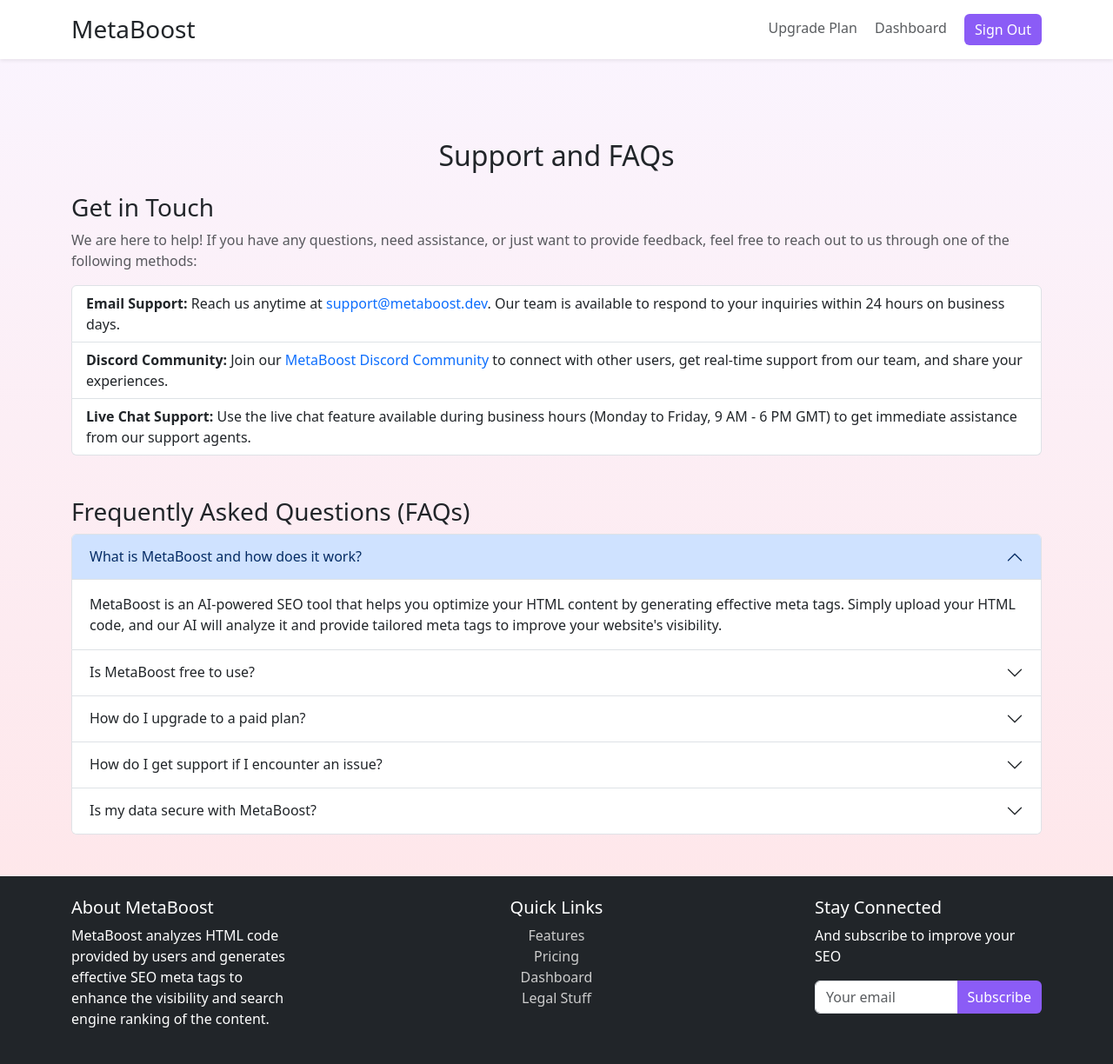
After one commit to KyleSeaford/MetaBoost, a Django app: page /support/ in a window 1280 px wide. The commit adds this page. Shown: the whole page at 87% size. Run offline with Django 5.2, Linux system fonts and the light colour scheme; the visitor is signed in with stand-in values (Sample User, id 1); some libraries are stand-ins or nearby versions.

Commit message:
Add support page route and template

```diff
--- a/MetaBoost/templates/dash.html
+++ b/MetaBoost/templates/dash.html
@@ -31,7 +31,7 @@
                 <div class="collapse navbar-collapse justify-content-end" id="navbarNav">
                     <nav>
                         <a href="/#pricing" class="text-muted me-3 text-decoration-none">Upgrade Plan</a>
-                        <a href="support" class="text-muted me-3 text-decoration-none">Support</a>
+                        <a href="/support/" class="text-muted me-3 text-decoration-none">Support</a>
                         <a class="btn btn-primary" href="/logout" onclick="logout()">Sign Out</a>
                     </nav>
                 </div>
@@ -81,7 +81,7 @@
                 <div class="modal-content">
                     <div class="modal-body text-center">
                         <h5 id="analysisModalLabel">Analyzing Your HTML Code</h5>
-                        <p>This won't take long...</p>
+                        <p>This might take a while...</p>
                         <!-- Spinner (if needed) -->
                         <div class="spinner-border text-primary mb-3" role="status" id="spinner">
                             <span class="visually-hidden">Loading...</span>
@@ -97,7 +97,7 @@
 
         <div class="row mb-5">
             <div class="col-md-12">
-                <div  class="feature-card">
+                <div class="feature-card">
                     <div class="d-flex justify-content-between align-items-center mb-4">
                         <h4 class="feature-title">Updated HTML Code</h4>
                         <button class="btn btn-sm btn-outline-primary" onclick="copyToClipboard('updated-html')">Copy</button>
--- a/MetaBoost/templates/legal.html
+++ b/MetaBoost/templates/legal.html
@@ -165,9 +165,9 @@
                     <div class="col-md-6 text-center">
                         <h5>Quick Links</h5>
                         <ul class="list-unstyled">
-                            <li><a href="#features" style="text-decoration: none;">Features</a></li>
-                            <li><a href="#pricing" style="text-decoration: none;">Pricing</a></li>
-                            <li><a href="dashboard/" style="text-decoration: none;">Dashboard</a></li>
+                            <li><a href="/#features" style="text-decoration: none;">Features</a></li>
+                            <li><a href="/#pricing" style="text-decoration: none;">Pricing</a></li>
+                            <li><a href="/dashboard/" style="text-decoration: none;">Dashboard</a></li>
                             <li><a href="#" style="text-decoration: none;">Legal Stuff</a></li>
                         </ul>
                     </div>
--- /dev/null
+++ b/MetaBoost/templates/support.html
@@ -0,0 +1,179 @@
+{% load static %}
+
+<!DOCTYPE html>
+<html lang="en">
+    <head>
+        <meta charset="UTF-8">
+        <meta name="viewport" content="width=device-width, initial-scale=1.0">
+        <meta http-equiv="X-UA-Compatible" content="ie=edge">
+        <title>MetaBoost - Support</title>
+        <link rel="icon" href="{% static 'logo.svg' %}" type="image/x-icon">
+        <link href="https://cdn.jsdelivr.net/npm/bootstrap@5.3.0/dist/css/bootstrap.min.css" rel="stylesheet">
+        <link href="{% static 'styles.css' %}" rel="stylesheet">
+    </head>
+
+    <body class="gradient-bg" style="min-height: 100vh; align-items: center;">
+        <!-- Navbar -->
+        <header class="bg-white shadow-sm py-2 navbar-fixed">
+            <div class="container">
+                <nav class="navbar navbar-expand-md">
+                    <!-- Brand -->
+                    <h1 class="h3 mb-0">
+                        <a href="/" class="text-decoration-none" style="color: #212529;">MetaBoost</a>
+                    </h1>
+
+                    <!-- Toggler Button for Mobile -->
+                    <button class="navbar-toggler" type="button" data-bs-toggle="collapse" data-bs-target="#navbarNav" aria-controls="navbarNav" aria-expanded="false" aria-label="Toggle navigation">
+                        <span class="navbar-toggler-icon"></span>
+                    </button>
+
+                    <!-- Navbar Links -->
+                    <div class="collapse navbar-collapse justify-content-end" id="navbarNav">
+                        <nav>
+                            <a href="/#pricing" class="text-muted me-3 text-decoration-none">Upgrade Plan</a>
+                            <a href="/dashboard/" class="text-muted me-3 text-decoration-none">Dashboard</a>
+                            <a class="btn btn-primary" href="/logout" onclick="logout()">Sign Out</a>
+                        </nav>
+                    </div>
+                </nav>
+            </div>
+        </header>
+
+        <!-- Main Content -->
+        <main class="container mt-5 pt-5">
+            <div class="mt-5 pt-3">
+                <h2 class="text-center text-purple mb-4">Support and FAQs</h2>
+
+                <!-- Support Contact Section -->
+                <section class="mb-5">
+                    <h3 class="text-dark">Get in Touch</h3>
+                    <p class="text-muted">
+                        We are here to help! If you have any questions, need assistance, or just want to provide feedback, feel free to reach out to us through one of the following methods:
+                    </p>
+                    <ul class="list-group mb-4">
+                        <li class="list-group-item">
+                            <strong>Email Support:</strong> Reach us anytime at <a href="mailto:support@metaboost.dev" class="text-decoration-none">support@metaboost.dev</a>. Our team is available to respond to your inquiries within 24 hours on business days.
+                        </li>
+                        <li class="list-group-item">
+                            <strong>Discord Community:</strong> Join our <a href="https://discord.gg/MetaBoostCommunity" target="_blank" class="text-decoration-none">MetaBoost Discord Community</a> to connect with other users, get real-time support from our team, and share your experiences.
+                        </li>
+                        <li class="list-group-item">
+                            <strong>Live Chat Support:</strong> Use the live chat feature available during business hours (Monday to Friday, 9 AM - 6 PM GMT) to get immediate assistance from our support agents.
+                        </li>
+                    </ul>
+                </section>
+
+                <!-- FAQ Section -->
+                <section class="mb-5">
+                    <h3 class="text-dark">Frequently Asked Questions (FAQs)</h3>
+                    <div class="accordion" id="faqAccordion">
+                        <!-- FAQ 1 -->
+                        <div class="accordion-item">
+                            <h2 class="accordion-header" id="headingOne">
+                                <button class="accordion-button" type="button" data-bs-toggle="collapse" data-bs-target="#collapseOne" aria-expanded="true" aria-controls="collapseOne">
+                                    What is MetaBoost and how does it work?
+                                </button>
+                            </h2>
+                            <div id="collapseOne" class="accordion-collapse collapse show" aria-labelledby="headingOne" data-bs-parent="#faqAccordion">
+                                <div class="accordion-body">
+                                    MetaBoost is an AI-powered SEO tool that helps you optimize your HTML content by generating effective meta tags. Simply upload your HTML code, and our AI will analyze it and provide tailored meta tags to improve your website's visibility.
+                                </div>
+                            </div>
+                        </div>
+
+                        <!-- FAQ 2 -->
+                        <div class="accordion-item">
+                            <h2 class="accordion-header" id="headingTwo">
+                                <button class="accordion-button collapsed" type="button" data-bs-toggle="collapse" data-bs-target="#collapseTwo" aria-expanded="false" aria-controls="collapseTwo">
+                                    Is MetaBoost free to use?
+                                </button>
+                            </h2>
+                            <div id="collapseTwo" class="accordion-collapse collapse" aria-labelledby="headingTwo" data-bs-parent="#faqAccordion">
+                                <div class="accordion-body">
+                                    Yes, MetaBoost offers a free plan with limited features, allowing you to optimize up to 3 webpages per month. For more advanced features and unlimited usage, consider upgrading to one of our paid plans.
+                                </div>
+                            </div>
+                        </div>
+
+                        <!-- FAQ 3 -->
+                        <div class="accordion-item">
+                            <h2 class="accordion-header" id="headingThree">
+                                <button class="accordion-button collapsed" type="button" data-bs-toggle="collapse" data-bs-target="#collapseThree" aria-expanded="false" aria-controls="collapseThree">
+                                    How do I upgrade to a paid plan?
+                                </button>
+                            </h2>
+                            <div id="collapseThree" class="accordion-collapse collapse" aria-labelledby="headingThree" data-bs-parent="#faqAccordion">
+                                <div class="accordion-body">
+                                    You can upgrade to a paid plan by visiting our <a href="/#pricing" class="text-decoration-none">Pricing Page</a>. Choose the plan that best fits your needs and follow the on-screen instructions to complete your purchase.
+                                </div>
+                            </div>
+                        </div>
+
+                        <!-- FAQ 4 -->
+                        <div class="accordion-item">
+                            <h2 class="accordion-header" id="headingFour">
+                                <button class="accordion-button collapsed" type="button" data-bs-toggle="collapse" data-bs-target="#collapseFour" aria-expanded="false" aria-controls="collapseFour">
+                                    How do I get support if I encounter an issue?
+                                </button>
+                            </h2>
+                            <div id="collapseFour" class="accordion-collapse collapse" aria-labelledby="headingFour" data-bs-parent="#faqAccordion">
+                                <div class="accordion-body">
+                                    If you encounter an issue, you can get support through email (<a href="mailto:support@metaboost.dev" class="text-decoration-none">support@metaboost.dev</a>), our Discord community. We are here to assist you and ensure you have the best experience possible.
+                                </div>
+                            </div>
+                        </div>
+
+                        <!-- FAQ 5 -->
+                        <div class="accordion-item">
+                            <h2 class="accordion-header" id="headingFive">
+                                <button class="accordion-button collapsed" type="button" data-bs-toggle="collapse" data-bs-target="#collapseFive" aria-expanded="false" aria-controls="collapseFive">
+                                    Is my data secure with MetaBoost?
+                                </button>
+                            </h2>
+                            <div id="collapseFive" class="accordion-collapse collapse" aria-labelledby="headingFive" data-bs-parent="#faqAccordion">
+                                <div class="accordion-body">
+                                    Absolutely! We prioritize the security of your data and use industry-standard encryption protocols to protect it. Your information is stored securely and is only used for the purpose of providing you with our services.
+                                </div>
+                            </div>
+                        </div>
+                    </div>
+                </section>
+            </div>
+        </main>
+
+        <!-- Footer -->
+        <footer class="bg-dark py-4 mt-auto">
+            <div class="container">
+                <div class="row">
+                    <div class="col-md-3">
+                        <h5>About MetaBoost</h5>
+                        <p>MetaBoost analyzes HTML code provided by users and generates effective SEO meta tags to enhance the visibility and search engine ranking of the content.</p>
+                    </div>
+
+                    <div class="col-md-6 text-center">
+                        <h5>Quick Links</h5>
+                        <ul class="list-unstyled">
+                            <li><a href="/#features" class="text-decoration-none">Features</a></li>
+                            <li><a href="/#pricing" class="text-decoration-none">Pricing</a></li>
+                            <li><a href="/dashboard" class="text-decoration-none">Dashboard</a></li>
+                            <li><a href="/legal" class="text-decoration-none">Legal Stuff</a></li>
+                        </ul>
+                    </div>
+
+                    <div class="col-md-3">
+                        <h5>Stay Connected</h5>
+                        <p>And subscribe to improve your SEO</p>
+                        <form>
+                            <div class="input-group">
+                                <input type="email" class="form-control" placeholder="Your email" aria-label="Your email">
+                                <button class="btn btn-primary" type="submit">Subscribe</button>
+                            </div>
+                        </form>
+                    </div>
+                </div>
+            </div>
+        </footer>
+
+        <script src="https://cdn.jsdelivr.net/npm/bootstrap@5.3.0/dist/js/bootstrap.bundle.min.js"></script>
+    </body>
+</html>
--- a/MetaBoost/urls.py
+++ b/MetaBoost/urls.py
@@ -27,5 +27,6 @@ urlpatterns = [
     path('logout', views.signout_view, name='Logout'),
     path('dashboard/', views.dash, name='dash'),
     path('legal/', views.legal, name='legal'),
+    path('support/', views.support, name='support'),
     path('analyze-url/', views.analyze_url, name='analyze_url'),
 ]
--- a/MetaBoost/views.py
+++ b/MetaBoost/views.py
@@ -24,6 +24,12 @@ def home(request):
 
 def legal(request):
     return render(request, 'legal.html')
+
+def support(request):
+    if not request.user.is_authenticated:
+        return HttpResponseRedirect("/login")
+
+    return render(request, 'support.html')
 
 def dash(request):
     if not request.user.is_authenticated:
```
Also changed, not shown: MetaBoost/static/dash.js (+21 -5 lines).
